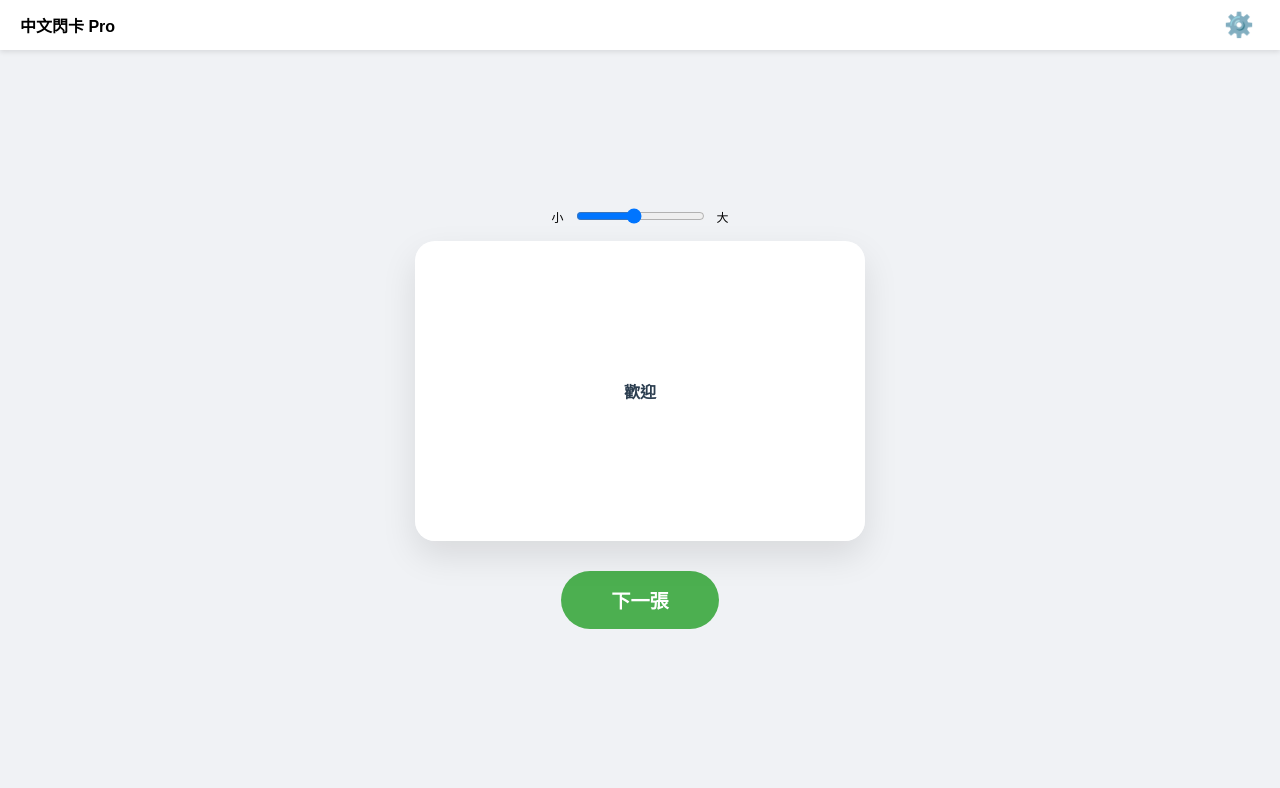
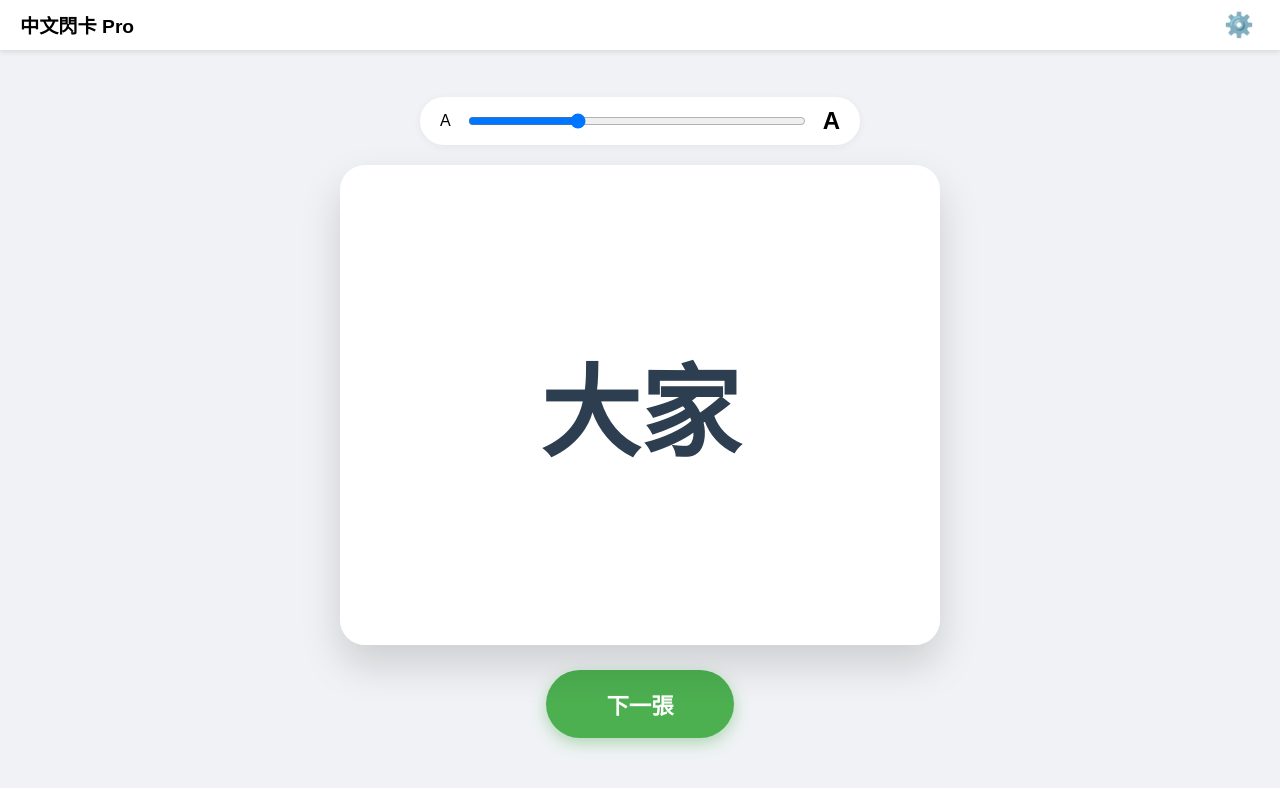
Before and after one commit to chin7521/flashcard, a plain HTML site: page index.html in a window 1280 px wide. Drawn offline with Linux system fonts and the light colour scheme.

Commit message:
Update index.html
最大可以調到 250px

```diff
--- a/index.html
+++ b/index.html
@@ -3,7 +3,7 @@
 <head>
     <meta charset="UTF-8">
     <meta name="viewport" content="width=device-width, initial-scale=1.0, maximum-scale=1.0, user-scalable=no">
-    <title>中文閃卡 - 支援匯出入版</title>
+    <title>中文閃卡 - 超大字體增強版</title>
     <style>
         :root {
             --primary-color: #4CAF50;
@@ -33,6 +33,7 @@
             box-sizing: border-box;
             background: white;
             box-shadow: 0 2px 5px rgba(0,0,0,0.1);
+            z-index: 10;
         }
 
         .settings-btn { background: none; border: none; font-size: 24px; cursor: pointer; }
@@ -65,7 +66,7 @@
         }
 
         .input-group input {
-            padding: 10px;
+            padding: 12px;
             border: 1px solid #ddd;
             border-radius: 8px;
             font-size: 16px;
@@ -75,72 +76,125 @@
             background: var(--primary-color);
             color: white;
             border: none;
-            padding: 10px;
+            padding: 12px;
             border-radius: 8px;
             font-weight: bold;
             cursor: pointer;
         }
 
-        .vocab-list-item {
+        /* 閃卡主區域 */
+        .main-container {
+            flex: 1;
             display: flex;
-            justify-content: space-between;
-            padding: 12px 5px;
-            border-bottom: 1px solid #eee;
+            flex-direction: column;
             align-items: center;
+            justify-content: center;
+            width: 100%;
+            padding: 10px;
+            box-sizing: border-box;
         }
 
-        .delete-btn { color: #e74c3c; cursor: pointer; border: none; background: none; font-weight: bold; }
-
-        /* 匯出入區塊 */
-        .backup-section {
-            margin-top: 20px;
-            padding-top: 15px;
-            border-top: 2px solid #eee;
+        /* 控制字體大小的滑桿區 */
+        .slider-container {
+            width: 90%;
+            max-width: 400px;
+            margin: 10px 0 20px 0;
             display: flex;
-            gap: 10px;
+            align-items: center;
+            gap: 15px;
+            background: white;
+            padding: 10px 20px;
+            border-radius: 30px;
+            box-shadow: 0 2px 10px rgba(0,0,0,0.05);
         }
 
-        .backup-btn {
-            flex: 1;
-            padding: 8px;
-            font-size: 13px;
-            border-radius: 5px;
-            border: 1px solid #ccc;
-            background: #f9f9f9;
+        input[type=range] { flex: 1; }
+
+        .card-container {
+            perspective: 1000px;
+            width: 95%;
+            max-width: 600px;
+            height: 60vh; /* 使用比例高度，確保大字有空間 */
+            max-height: 500px;
             cursor: pointer;
         }
 
-        /* 閃卡與原本樣式 */
-        .main-container { flex: 1; display: flex; flex-direction: column; align-items: center; justify-content: center; width: 100%; }
-        .slider-container { margin: 15px; display: flex; align-items: center; gap: 10px; }
-        .card-container { perspective: 1000px; width: 85%; max-width: 450px; height: 300px; cursor: pointer; }
-        .card { width: 100%; height: 100%; position: relative; transition: transform 0.6s cubic-bezier(0.4, 0, 0.2, 1); transform-style: preserve-3d; border-radius: 20px; box-shadow: 0 15px 35px rgba(0,0,0,0.1); }
+        .card {
+            width: 100%;
+            height: 100%;
+            position: relative;
+            transition: transform 0.6s cubic-bezier(0.4, 0, 0.2, 1);
+            transform-style: preserve-3d;
+            border-radius: 25px;
+            box-shadow: 0 20px 40px rgba(0,0,0,0.15);
+        }
+
         .card.is-flipped { transform: rotateY(180deg); }
-        .card-face { position: absolute; width: 100%; height: 100%; backface-visibility: hidden; display: flex; flex-direction: column; align-items: center; justify-content: center; border-radius: 20px; padding: 25px; box-sizing: border-box; text-align: center; }
+
+        .card-face {
+            position: absolute;
+            width: 100%;
+            height: 100%;
+            backface-visibility: hidden;
+            display: flex;
+            flex-direction: column;
+            align-items: center;
+            justify-content: center;
+            border-radius: 25px;
+            padding: 20px;
+            box-sizing: border-box;
+            text-align: center;
+            overflow: hidden; /* 防止文字溢出 */
+            word-break: break-all; /* 強制換行 */
+        }
+
         .card-front { background: var(--card-white); }
-        .card-back { background: var(--card-back); transform: rotateY(180deg); border: 2px dashed var(--secondary-color); }
+        .card-back {
+            background: var(--card-back);
+            transform: rotateY(180deg);
+            border: 3px dashed var(--secondary-color);
+        }
 
-        #word-display { font-weight: 700; color: #2c3e50; }
-        #pinyin-display { color: var(--secondary-color); margin-bottom: 8px; }
-        #meaning-display { color: #7f8c8d; }
+        /* 文字動態調整 */
+        #word-display {
+            font-weight: 900;
+            color: #2c3e50;
+            width: 100%;
+        }
 
-        .btn-group { margin: 30px 0; }
-        .btn { padding: 15px 50px; font-size: 1.2rem; background-color: var(--primary-color); color: white; border: none; border-radius: 50px; font-weight: bold; }
-        .close-modal-btn { background: #34495e; width: 100%; padding: 12px; margin-top: 15px; border-radius: 8px; color: white; border: none; font-size: 16px; }
+        #pinyin-display { color: var(--secondary-color); font-weight: bold; }
+        #meaning-display { color: #7f8c8d; margin-top: 10px; }
+
+        .btn-group { margin: 25px 0; }
+        .btn {
+            padding: 18px 60px;
+            font-size: 1.4rem;
+            background-color: var(--primary-color);
+            color: white;
+            border: none;
+            border-radius: 60px;
+            font-weight: bold;
+            box-shadow: 0 5px 15px rgba(76, 175, 80, 0.4);
+        }
+
+        .btn:active { transform: scale(0.95); }
+
+        .backup-section { margin-top: 20px; display: flex; gap: 10px; border-top: 1px solid #eee; padding-top: 15px; }
+        .backup-btn { flex: 1; padding: 10px; font-size: 12px; cursor: pointer; border-radius: 5px; border: 1px solid #ddd; }
     </style>
 </head>
 <body>
 
     <div class="header">
-        <div style="font-weight: bold;">中文閃卡 Pro</div>
+        <div style="font-weight: bold; font-size: 1.2rem;">中文閃卡 Pro</div>
         <button class="settings-btn" onclick="toggleModal()">⚙️</button>
     </div>
 
     <div class="main-container">
         <div class="slider-container">
-            <span style="font-size: 12px;">小</span>
-            <input type="range" min="30" max="120" value="70" id="fontSlider">
-            <span style="font-size: 12px;">大</span>
+            <span>A</span>
+            <input type="range" min="30" max="250" value="100" id="fontSlider">
+            <span style="font-size: 24px; font-weight: bold;">A</span>
         </div>
 
         <div class="card-container" onclick="flipCard()">
@@ -173,17 +227,17 @@
             <div id="vocab-list-container" style="max-height: 200px; overflow-y: auto; border-top: 1px solid #eee;"></div>
 
             <div class="backup-section">
-                <button class="backup-btn" onclick="exportVocab()">📤 匯出備份 (JSON)</button>
+                <button class="backup-btn" onclick="exportVocab()">📤 匯出備份</button>
                 <button class="backup-btn" onclick="document.getElementById('importFile').click()">📥 匯入清單</button>
                 <input type="file" id="importFile" style="display:none" accept=".json" onchange="importVocab(event)">
             </div>
 
-            <button class="close-modal-btn" onclick="toggleModal()">關閉設定</button>
+            <button onclick="toggleModal()" style="width:100%; margin-top:20px; padding:12px; background:#34495e; color:white; border:none; border-radius:10px;">完成並關閉</button>
         </div>
     </div>
 
     <script>
-        const defaultVocab = [{kanji: "歡迎", pinyin: "huān yíng", meaning: "Welcome"}];
+        const defaultVocab = [{kanji: "大家", pinyin: "dà jiā", meaning: "Everyone"}];
         let vocabulary = JSON.parse(localStorage.getItem('myVocab')) || defaultVocab;
         let currentIndex = -1;
         const synth = window.speechSynthesis;
@@ -197,7 +251,7 @@
             synth.cancel();
             const utter = new SpeechSynthesisUtterance(text);
             utter.lang = 'zh-TW';
-            utter.rate = 0.9;
+            utter.rate = 0.85; // 稍微慢一點更清晰
             synth.speak(utter);
         }
 
@@ -235,9 +289,9 @@
             container.innerHTML = '';
             vocabulary.forEach((item, index) => {
                 container.innerHTML += `
-                    <div class="vocab-list-item">
+                    <div class="vocab-list-item" style="display:flex; justify-content:space-between; padding:10px; border-bottom:1px solid #eee;">
                         <span><b>${item.kanji}</b></span>
-                        <button class="delete-btn" onclick="removeVocab(${index})">✕</button>
+                        <button onclick="removeVocab(${index})" style="color:red; border:none; background:none;">✕</button>
                     </div>
                 `;
             });
@@ -259,19 +313,16 @@
             saveToLocal();
         }
 
-        // --- 匯出功能 ---
         function exportVocab() {
             const dataStr = JSON.stringify(vocabulary, null, 2);
             const blob = new Blob([dataStr], {type: "application/json"});
             const url = URL.createObjectURL(blob);
             const link = document.createElement('a');
             link.href = url;
-            link.download = `vocab_backup_${new Date().toLocaleDateString()}.json`;
+            link.download = `vocab_export.json`;
             link.click();
-            URL.revokeObjectURL(url);
         }
 
-        // --- 匯入功能 ---
         function importVocab(event) {
             const file = event.target.files[0];
             if (!file) return;
@@ -280,29 +331,34 @@
                 try {
                     const importedData = JSON.parse(e.target.result);
                     if (Array.isArray(importedData)) {
-                        if(confirm(`偵測到 ${importedData.length} 個單字，是否要覆蓋目前的清單？`)) {
-                            vocabulary = importedData;
-                            saveToLocal();
-                            alert("匯入成功！");
-                        }
-                    } else {
-                        alert("格式錯誤，請確保檔案是正確的 JSON 格式。");
+                        vocabulary = importedData;
+                        saveToLocal();
+                        alert("匯入成功！");
                     }
-                } catch (err) {
-                    alert("讀取失敗：" + err);
-                }
+                } catch (err) { alert("檔案格式錯誤"); }
             };
             reader.readAsText(file);
         }
 
+        // --- 字體調整邏輯 ---
         const fontSlider = document.getElementById('fontSlider');
-        fontSlider.addEventListener('input', (e) => {
-            const size = e.target.value;
-            document.getElementById('word-display').style.fontSize = size + "px";
-        });
+        function updateFontSize() {
+            const size = fontSlider.value;
+            const wordEl = document.getElementById('word-display');
+            const pinyinEl = document.getElementById('pinyin-display');
+            const meaningEl = document.getElementById('meaning-display');
+
+            wordEl.style.fontSize = size + "px";
+            // 拼音和意義會跟著縮放，但設有上限避免背面過擠
+            pinyinEl.style.fontSize = Math.min(size * 0.5, 60) + "px";
+            meaningEl.style.fontSize = Math.min(size * 0.4, 45) + "px";
+        }
+
+        fontSlider.addEventListener('input', updateFontSize);
 
         window.onload = () => {
             renderVocabList();
+            updateFontSize();
             nextCard();
         };
     </script>
```
